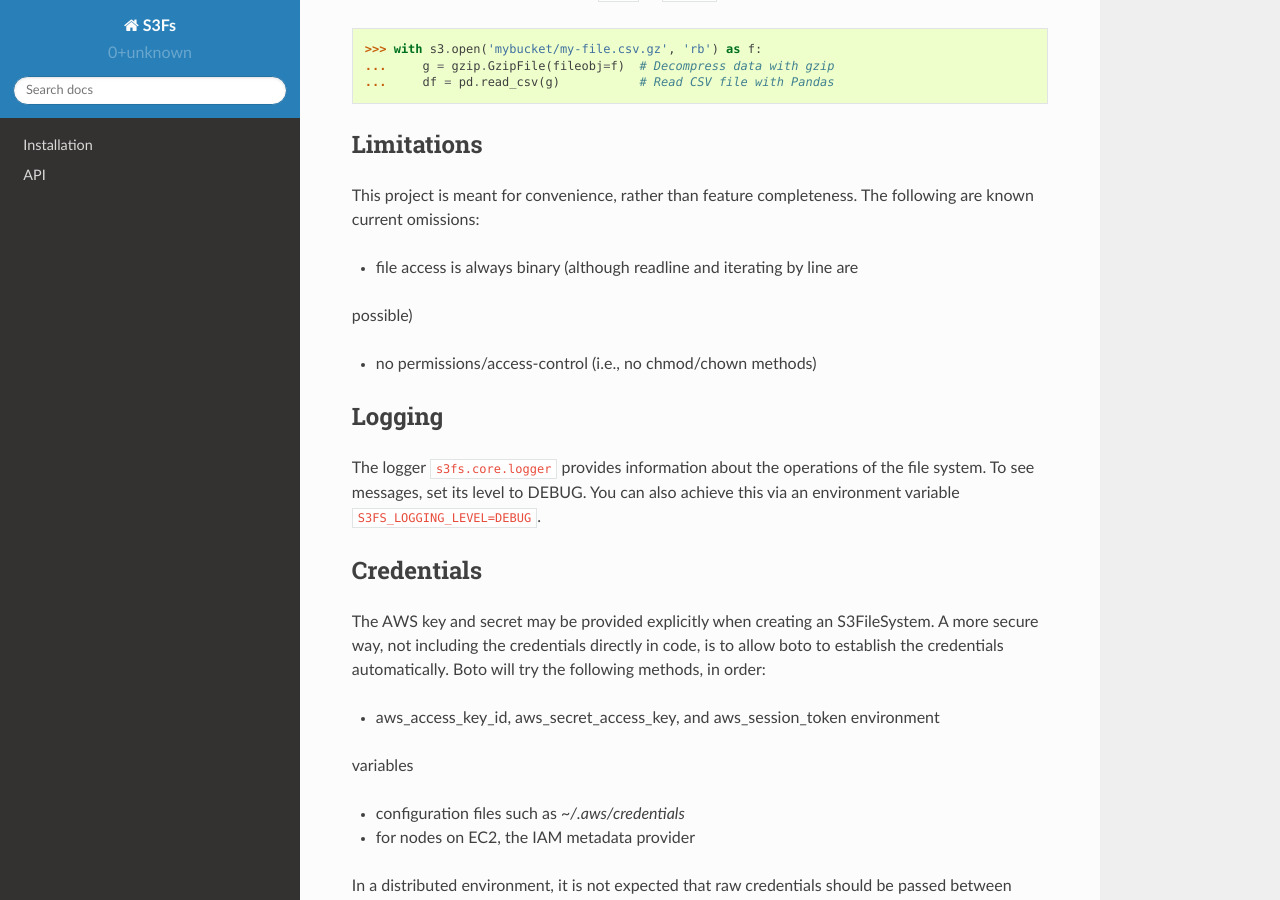
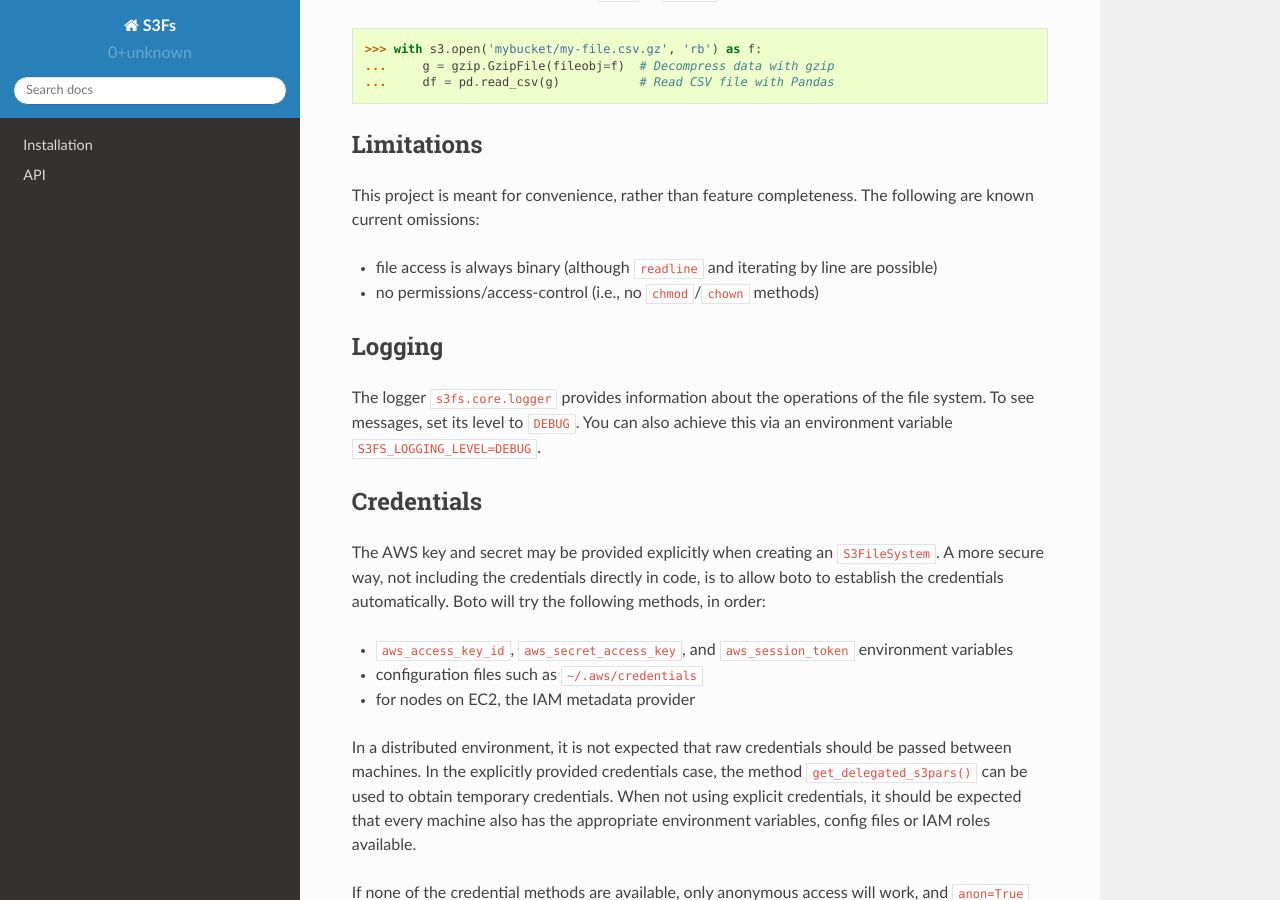
Before and after one commit to zarr-developers/s3fs, a Sphinx documentation site: the page built from docs/source/index.rst, in a window 1280 px wide and 900 px high, scrolled down 1221 px. Built offline with Sphinx 7.4.7 and the Read the Docs theme 2.0.0, drawn with Linux system fonts in a browser that asks for light colours; some of the changed text lies outside the part shown.

```diff
--- a/docs/source/index.rst
+++ b/docs/source/index.rst
@@ -72,45 +72,45 @@ Limitations
 This project is meant for convenience, rather than feature completeness.
 The following are known current omissions:
 
-- file access is always binary (although readline and iterating by line are
-possible)
+- file access is always binary (although ``readline`` and iterating by line
+  are possible)
 
-- no permissions/access-control (i.e., no chmod/chown methods)
+- no permissions/access-control (i.e., no ``chmod``/``chown`` methods)
 
 
 Logging
 -------
 
 The logger ``s3fs.core.logger`` provides information about the operations of the
-file system. To see messages, set its level to DEBUG. You can also achieve this via
+file system. To see messages, set its level to ``DEBUG``. You can also achieve this via
 an environment variable ``S3FS_LOGGING_LEVEL=DEBUG``.
 
 Credentials
 -----------
 
-The AWS key and secret may be provided explicitly when creating an S3FileSystem.
+The AWS key and secret may be provided explicitly when creating an ``S3FileSystem``.
 A more secure way, not including the credentials directly in code, is to allow
 boto to establish the credentials automatically. Boto will try the following
 methods, in order:
 
-- aws_access_key_id, aws_secret_access_key, and aws_session_token environment
-variables
+- ``aws_access_key_id``, ``aws_secret_access_key``, and ``aws_session_token``
+  environment variables
 
-- configuration files such as `~/.aws/credentials`
+- configuration files such as ``~/.aws/credentials``
 
 - for nodes on EC2, the IAM metadata provider
 
 In a distributed environment, it is not expected that raw credentials should
 be passed between machines. In the explicitly provided credentials case, the
-method `get_delegated_s3pars()` can be used to obtain temporary credentials.
+method ``get_delegated_s3pars()`` can be used to obtain temporary credentials.
 When not using explicit credentials, it should be expected that every machine
 also has the appropriate environment variables, config files or IAM roles
 available.
 
 If none of the credential methods are available, only anonymous access will
-work, and `anon=True` must be passed to the constructor.
+work, and ``anon=True`` must be passed to the constructor.
 
-Furthermore, `S3FileSystem.current()` will return the most-recently created
+Furthermore, ``S3FileSystem.current()`` will return the most-recently created
 instance, so this method could be used in preference to the constructor in
 cases where the code must be agnostic of the credentials/config used.
 
@@ -134,7 +134,7 @@ Serverside Encryption
 ---------------------
 
 For some buckets/files you may want to use some of s3's server side encryption
-features. `s3fs` supports these in a few ways
+features. ``s3fs`` supports these in a few ways
 
 
 .. code-block:: python
@@ -145,21 +145,21 @@ features. `s3fs` supports these in a few ways
 This will create an s3 filesystem instance that will append the
 ServerSideEncryption argument to all s3 calls (where applicable).
 
-The same applies for `s3.open`.  Most of the methods on the filesystem object
+The same applies for ``s3.open``.  Most of the methods on the filesystem object
 will also accept and forward keyword arguments to the underlying calls.  The
 most recently specified argument is applied last in the case where both
-`s3_additional_kwargs` and a method's `**kwargs` are used.
+``s3_additional_kwargs`` and a method's ``**kwargs`` are used.
 
-The `s3.utils.SSEParams` provides some convenient helpers for the serverside
+The ``s3.utils.SSEParams`` provides some convenient helpers for the serverside
 encryption parameters in particular.  An instance can be passed instead of a
-regular python dictionary as the `s3_additional_kwargs` parameter.
+regular python dictionary as the ``s3_additional_kwargs`` parameter.
 
 
 Bucket Version Awareness
 ------------------------
 
 If your bucket has object versioning enabled then you can add version-aware support
-to s3fs.  This ensures that if a file is opened at a particular point in time that
+to ``s3fs``.  This ensures that if a file is opened at a particular point in time that
 version will be used for reading.
 
 This mitigates the issue where more than one user is concurrently reading and writing
@@ -167,16 +167,12 @@ to the same object.
 
 .. code-block:: python
 
-   s3 = s3fs.S3FileSytem(version_aware=True)
-
+   >>> s3 = s3fs.S3FileSytem(version_aware=True)
    # Open the file at the latest version
-   fo = s3.open('versioned_bucket/object')
-
-   versions = s3.object_version_info('versioned_bucket/object')
-
-   # open the file at a particular version
-   fo_old_version = s3.open('versioned_bucket/object', version_id='SOMEVERSIONID')
-   >>>
+   >>> fo = s3.open('versioned_bucket/object')
+   >>> versions = s3.object_version_info('versioned_bucket/object')
+   # Open the file at a particular version
+   >>> fo_old_version = s3.open('versioned_bucket/object', version_id='SOMEVERSIONID')
 
 In order for this to function the user must have the necessary IAM permissions to perform
 a GetObjectVersion
```
Also changed, not shown: other parts of docs/source/index.rst (+1 -1 lines).
